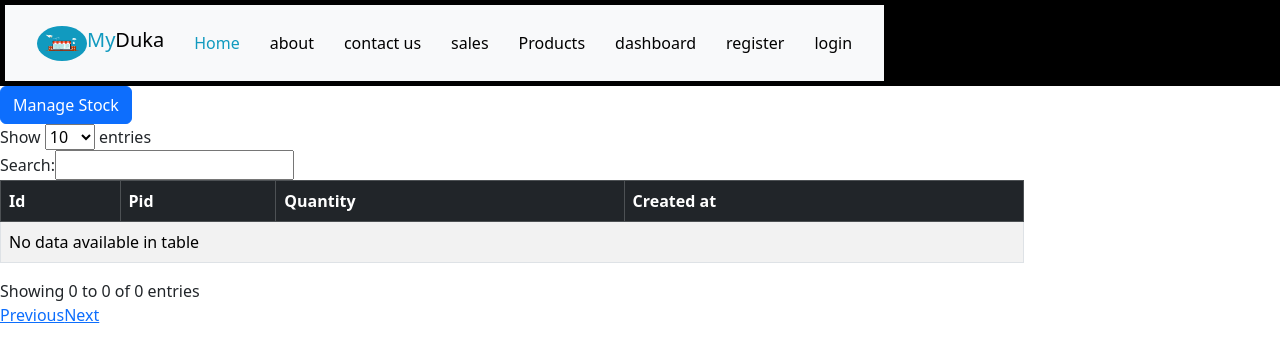
After one commit to zeng-bitman/dukaman, a Flask app: page /stock in a window 1280 px wide. The commit adds this page. Shown: the top 362 px of the page. Run offline with Flask 3, Linux system fonts and the light colour scheme; data that the repository does not hold is empty; some libraries are stand-ins or nearby versions.

Commit message:
stock module added and logout enabled

```diff
--- a/main.py
+++ b/main.py
@@ -164,5 +164,36 @@ def expenses():
 
         return redirect("/expenses")
 
+
+@app.route("/stock", methods=["GET", "POST"])
+def stock():
+    if request.method == "GET":
+        cur.execute("SELECT * FROM stock")
+        stock = cur.fetchall()
+
+        # return render_template("stock.html", stock=stock)
+
+        cur.execute("SELECT * FROM products")
+        products = cur.fetchall()
+
+        return render_template("stock.html", stock=stock, products=products)
+
+    else:
+        pid = request.form["pid"]
+        stock_quantity = int(request.form["sq"])
+
+        cur.execute("SELECT id FROM stock WHERE pid = %s", (pid,))
+        existing_stock = cur.fetchone()
+
+        if existing_stock:
+            query_update_stock = "UPDATE stock SET stock_quantity = %s WHERE pid = %s"
+            cur.execute(query_update_stock, (stock_quantity, pid))
+            conn.commit()
+        else:
+            query_create_stock = "INSERT INTO stock (pid, stock_quantity) VALUES (%s, %s)"
+            cur.execute(query_create_stock, (pid, stock_quantity))
+            conn.commit()
+
+        return redirect("/stock")
 if __name__ == "__main__":
     app.run(debug=True)
--- a/templates/contactus.html
+++ b/templates/contactus.html
@@ -124,7 +124,6 @@
                 <a href="/products">Products</a>
                 <a href="/dashboard">dashboard</a>
                 <a href="/register">register</a>
-                <a href="/login">login</a>
             </div>
     </nav>
 
@@ -182,9 +181,6 @@
         </li>
         <li>SUNDAY: CLOSED
         </li>
-
-        <p> my name is jesse </p>
-
     </ul>
 
 
--- a/templates/dashboard.html
+++ b/templates/dashboard.html
@@ -67,6 +67,9 @@
                     <a href="/dashboard">dashboard</a>
                     <a href="/register">register</a>
                     <a href="/login">login</a>
+                    <a href="/stock">stock</a>
+                <a href="/expenses">expenses</a>
+                    <a class="nav-link text-danger" href="{{ url_for('logout') }}">Logout</a>
                 </div>
         </nav>
     </div>
--- a/templates/expenses.html
+++ b/templates/expenses.html
@@ -66,6 +66,9 @@
                     <a href="/dashboard">dashboard</a>
                     <a href="/register">register</a>
                     <a href="/login">login</a>
+                    <a href="/stock">stock</a>
+                <a href="/expenses">expenses</a>
+                    <a class="nav-link text-danger" href="{{ url_for('logout') }}">Logout</a>
                 </div>
         </nav>
     </div>
--- a/templates/index.html
+++ b/templates/index.html
@@ -140,6 +140,7 @@
                 <a href="/dashboard">dashboard</a>
                 <a href="/register">register</a>
                 <a href="/login">login</a>
+                <a class="nav-link text-danger" href="{{ url_for('logout') }}">Logout</a>
             </div>
     </nav>
 
--- a/templates/login.html
+++ b/templates/login.html
@@ -63,6 +63,7 @@
                 <a href="/dashboard">dashboard</a>
                 <a href="/register">register</a>
                 <a href="/login">login</a>
+                <a class="nav-link text-danger" href="{{ url_for('logout') }}">Logout</a>
             </div>
     </nav>
 
--- a/templates/products.html
+++ b/templates/products.html
@@ -70,6 +70,9 @@
                 <a href="/dashboard">dashboard</a>
                 <a href="/register">register</a>
                 <a href="/login">login</a>
+                <a href="/stock">stock</a>
+                <a href="/expenses">expenses</a>
+                <a class="nav-link text-danger" href="{{ url_for('logout') }}">Logout</a>
             </div>
     </nav>
 
--- a/templates/register.html
+++ b/templates/register.html
@@ -62,6 +62,7 @@
             <a href="/dashboard">dashboard</a>
             <a href="/register">register</a>
             <a href="/login">login</a>
+            <a class="nav-link text-danger" href="{{ url_for('logout') }}">Logout</a>
         </div>
     </nav>
 
--- a/templates/sales.html
+++ b/templates/sales.html
@@ -112,6 +112,9 @@
                 <a href="/dashboard">dashboard</a>
                 <a href="/register">register</a>
                 <a href="/login">login</a>
+                <a href="/stock">stock</a>
+                <a href="/expenses">expenses</a>
+                <a class="nav-link text-danger" href="{{ url_for('logout') }}">Logout</a>
             </div>
     </nav>
 
--- /dev/null
+++ b/templates/stock.html
@@ -0,0 +1,167 @@
+<!DOCTYPE html>
+<html lang="en">
+
+<head>
+    <meta charset="UTF-8">
+    <meta name="viewport" content="width=device-width, initial-scale=1.0">
+    <title>stock</title>
+
+    <link href="https://cdn.jsdelivr.net/npm/bootstrap@5.3.3/dist/css/bootstrap.min.css" rel="stylesheet"
+        integrity="sha384-QWTKZyjpPEjISv5WaRU9OFeRpok6YctnYmDr5pNlyT2bRjXh0JMhjY6hW+ALEwIH" crossorigin="anonymous">
+
+    <link rel="stylesheet" href="https://cdnjs.cloudflare.com/ajax/libs/font-awesome/6.7.2/css/all.min.css"
+        integrity="sha512-Evv84Mr4kqVGRNSgIGL/F/aIDqQb7xQ2vcrdIwxfjThSH8CSR7PBEakCr51Ck+w+/U6swU2Im1vVX0SVk9ABhg=="
+        crossorigin="anonymous" referrerpolicy="no-referrer" />
+
+
+
+    <style>
+        /* START OF NAVBAR STYLE  */
+
+        .navbar {
+            background-color: rgb(0, 0, 0);
+            color: rgb(255, 255, 255);
+            padding: 5px;
+            display: flex;
+            justify-content: space-between;
+            align-items: center;
+        }
+
+        .navbar a {
+            color: rgb(1, 1, 1);
+            text-decoration: none;
+            margin: 10px;
+            padding: 5px;
+        }
+
+        .navbar a:hover {
+            color: #119ABF;
+            background-color: #004b60;
+            border-radius: 25px;
+        }
+
+        .navbar span {
+            color: #119ABF;
+        }
+
+        .navbar img {
+            border-radius: 80%;
+        }
+
+        /* END OF NAVBAR STYLES  */
+    </style>
+
+</head>
+
+<body>
+    <div class="navbar">
+        <nav class="navbar bg-body-tertiary">
+            <div class="container-fluid">
+                <a class="navbar-brand" href="/">
+                    <img src="/static/images/store-4156934_1280.webp" alt="..." width="50" height="35"
+                        class="d-inline-block align-text-top"><span>My</span>Duka</a>
+
+                <div class="d-flex">
+                    <a href="/"><span>Home</span></a>
+                    <a href="/about">about</a>
+                    <a href="/contactus">contact us</a>
+                    <a href="/sales">sales</a>
+                    <a href="/products">Products</a>
+                    <a href="/dashboard">dashboard</a>
+                    <a href="/register">register</a>
+                    <a href="/login">login</a>
+                </div>
+        </nav>
+    </div>
+
+    <!-- Button trigger modal -->
+    <button type="button" class="btn btn-primary" data-bs-toggle="modal" data-bs-target="#stockModal">
+        Manage Stock
+    </button>
+
+    <!-- Stock Modal -->
+    <div class="modal fade" id="stockModal" tabindex="-1" aria-labelledby="stockModalLabel" aria-hidden="true">
+        <div class="modal-dialog">
+            <div class="modal-content">
+                <div class="modal-header">
+                    <h1 class="modal-title fs-5" id="stockModalLabel">Add Stock</h1>
+                    <button type="button" class="btn-close" data-bs-dismiss="modal" aria-label="Close"></button>
+                </div>
+                <div class="modal-body">
+                    <form action="/stock" method="POST">
+                        <div class="mb-3">
+                            <label for="productSelect" class="form-label">Product</label>
+                            <select name="pid" id="productSelect" class="form-control" required>
+                                {% for p in products %}
+                                <option value="{{ p[0] }}">{{ p[1] }}</option>
+                                {% endfor %}
+                            </select>
+                        </div>
+
+                        <div class="mb-3">
+                            <label for="quantityInput" class="form-label">Quantity</label>
+                            <input name="sq" type="number" class="form-control" id="quantityInput" min="1" required>
+                        </div>
+
+                        <button type="submit" class="btn btn-primary">Submit</button>
+                    </form>
+                </div>
+            </div>
+        </div>
+    </div>
+
+    <!-- Stock Table -->
+    <table id="myTable" class="table table-striped table-bordered" style="width:80%">
+        <thead class="table-dark">
+            <tr>
+                <th>Id</th>
+                <th>Pid</th>
+                <th>Quantity</th>
+                <th>Created at</th>
+            </tr>
+        </thead>
+        <tbody>
+            {% for s in stock %}
+            <tr>
+                <td>{{ s[0] }}</td>
+                <td>{{ s[1] }}</td>
+                <td>{{ s[2] }}</td>
+                <td>{{ s[3] }}</td>
+            </tr>
+            {% endfor %}
+        </tbody>
+    </table>
+
+
+
+
+
+    <!-- cdnjs -->
+    <script src="https://cdnjs.cloudflare.com/ajax/libs/jquery/3.7.1/jquery.min.js"></script>
+
+    <!-- data table sytle -->
+    <script src="https://cdn.datatables.net/2.2.2/js/dataTables.js"></script>
+
+    <!-- initialising -->
+    <script>
+        $(document).ready(function () {
+            $('#myTable').DataTable();
+        });
+    </script>
+
+    <script src="https://cdn.datatables.net/2.2.2/js/dataTables.js"></script>
+
+    <script src="https://cdn.jsdelivr.net/npm/@popperjs/core@2.11.8/dist/umd/popper.min.js"
+        integrity="sha384-I7E8VVD/ismYTF4hNIPjVp/Zjvgyol6VFvRkX/vR+Vc4jQkC+hVqc2pM8ODewa9r"
+        crossorigin="anonymous"></script>
+
+    <script src="https://cdn.jsdelivr.net/npm/bootstrap@5.3.3/dist/js/bootstrap.min.js"
+        integrity="sha384-0pUGZvbkm6XF6gxjEnlmuGrJXVbNuzT9qBBavbLwCsOGabYfZo0T0to5eqruptLy"
+        crossorigin="anonymous"></script>
+
+
+
+
+</body>
+
+</html>
```
